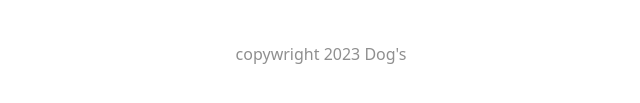
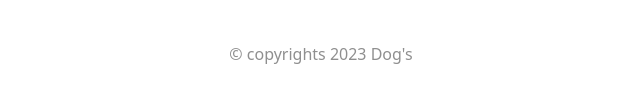
Before and after one commit to nissie1012/Demo, a plain HTML site: page index.html in a window 1280 px wide. Shown: the part 2642-2745 px from the top of the page, 319-959 px from the left. Drawn offline with nearby package versions, Linux system fonts and the light colour scheme.

Commit message:
Update index.html

```diff
--- a/index.html
+++ b/index.html
@@ -172,7 +172,7 @@
       <i class="socio fa fa-instagram" style="font-size:36px"></i>
       <i class="socio fa fa-twitter" style="font-size:36px"></i>
       <i class="socio fa fa-facebook" style="font-size:36px"></i>
-      <p>copywright 2023 Dog's</p>
+      <p> &copy; copyrights 2023 Dog's</p>
     </footer>
   </body>
 </html>
```
